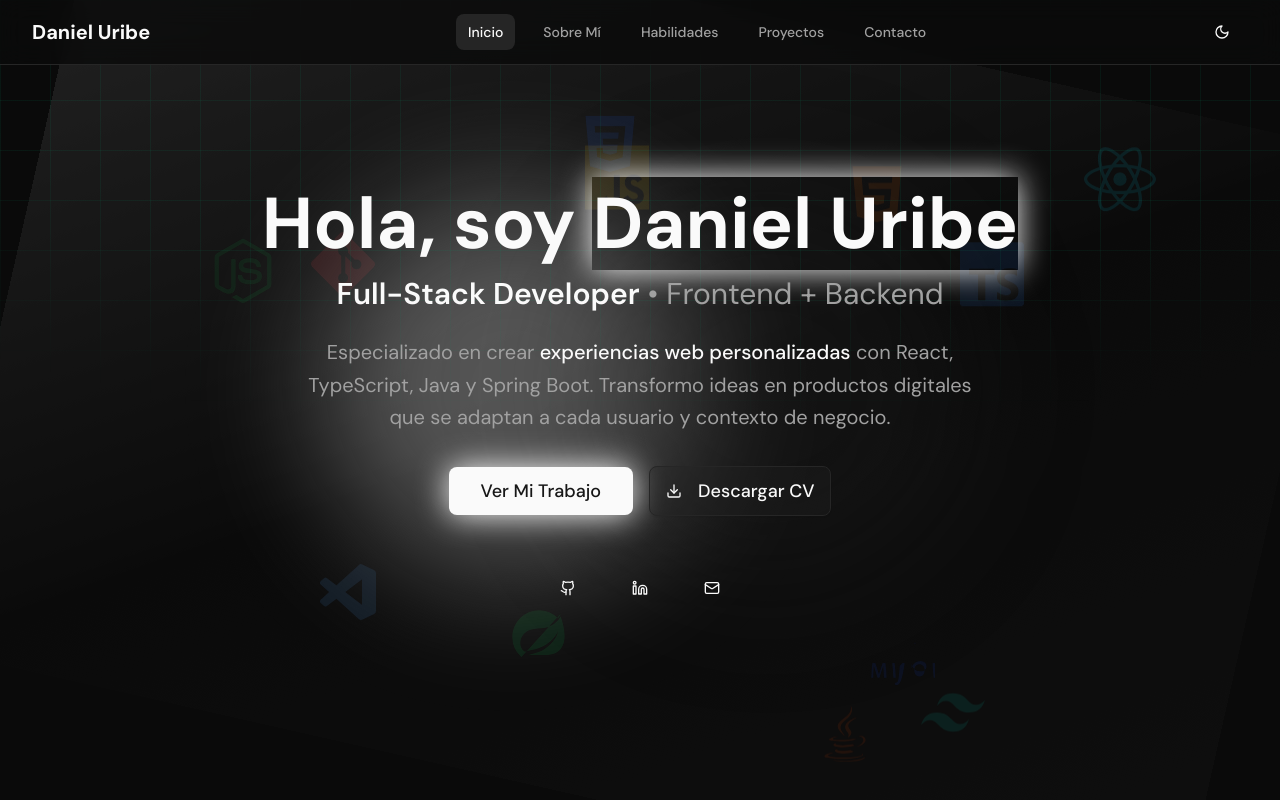
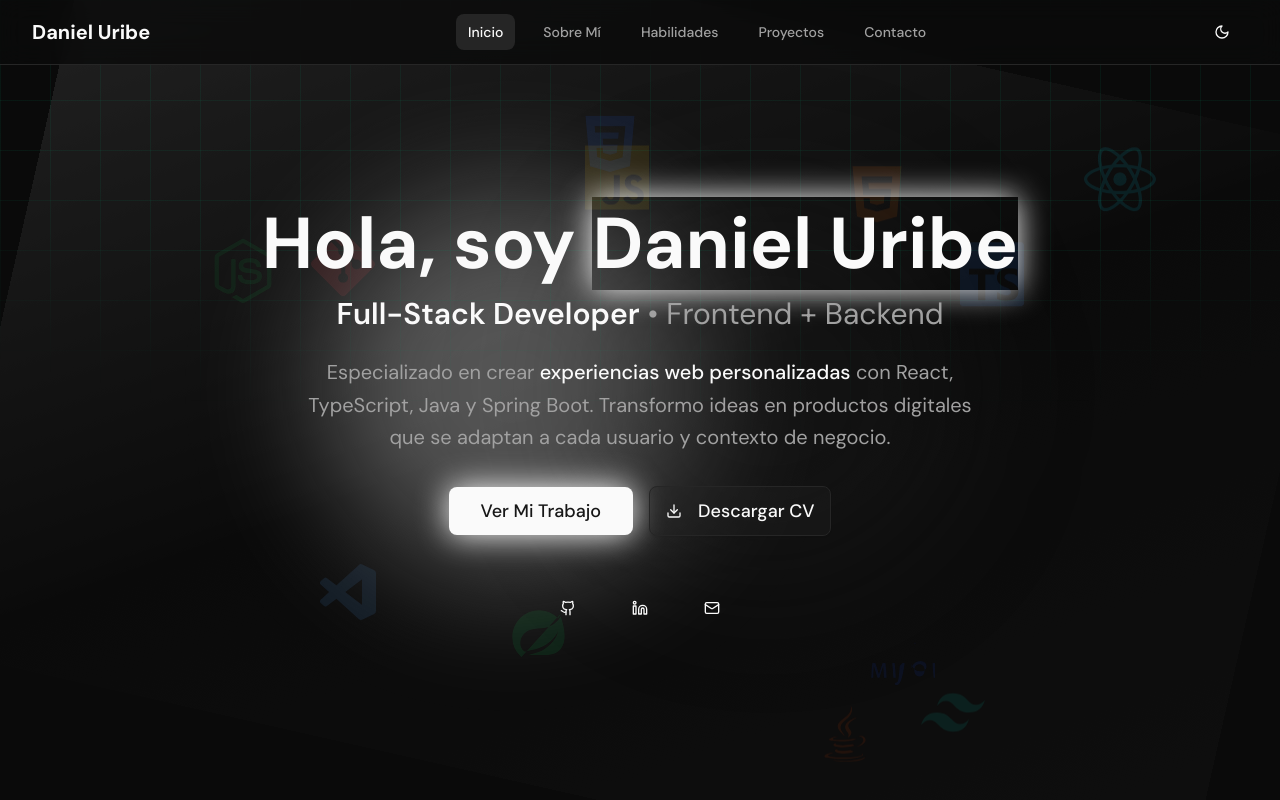
Before and after one commit to FoTrix/portafolio, a Next.js app: page / in a window 1280 px wide. Shown: the top 800 px of the page. Built offline with nearby package versions, Linux system fonts and the light colour scheme.

Commit message:
style(hero-section): adjust padding for better vertical spacing

```diff
--- a/components/sections/hero-section.tsx
+++ b/components/sections/hero-section.tsx
@@ -26,7 +26,7 @@ export function HeroSection() {
       <div className="container mx-auto px-4 sm:px-6 lg:px-8 relative z-10">
         <div className="text-center max-w-4xl mx-auto">
           {/* Main Heading */}
-          <div className="mb-8">
+          <div className="mb-8 pt-25 md:pt-10 sm:pt-8">
             <h1 className="text-4xl sm:text-6xl lg:text-7xl font-bold mb-4 text-balance">
               <span className="text-foreground">Hola, soy </span>
               <span className="text-primary animate-glow">Daniel Uribe</span>
```
